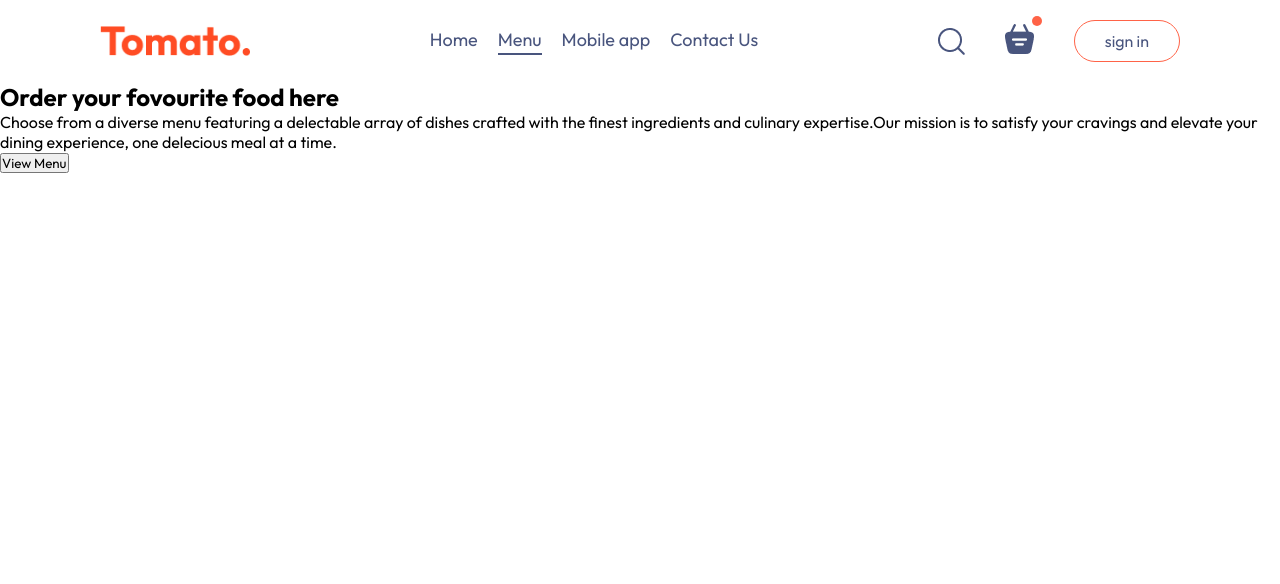
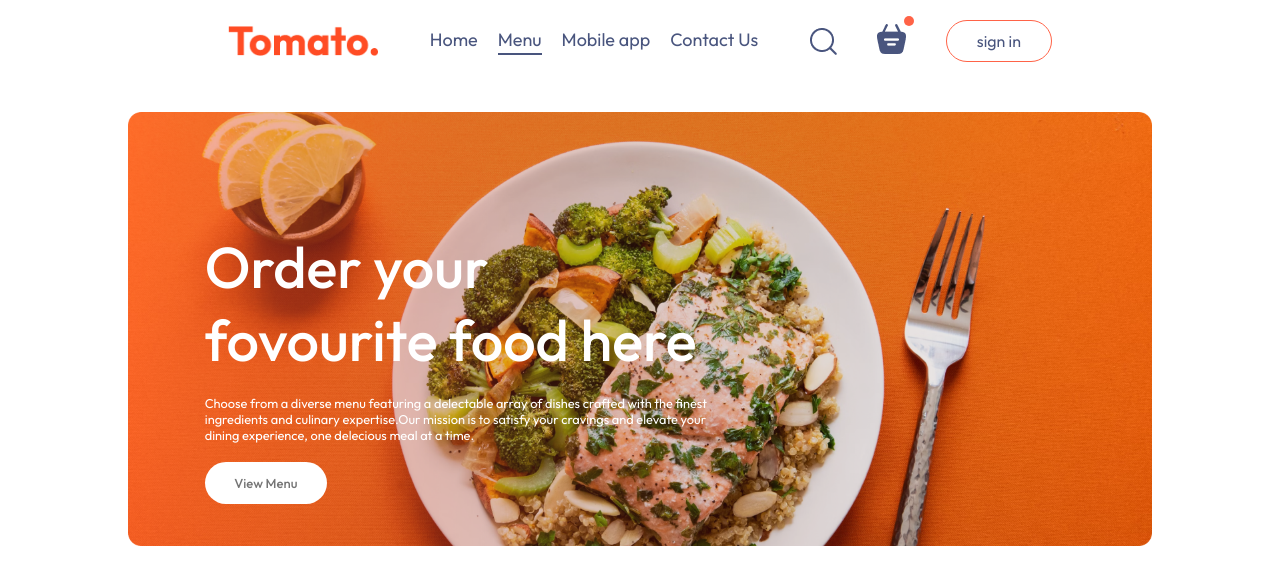
Before and after one commit to MungaiHub/react-food-delivery, a React (Vite) app in the folder frontend/: page / in a window 1280 px wide. Shown: the top 584 px of the page. Built offline with nearby package versions, Linux system fonts and the light colour scheme.

Commit message:
add some css to header

```diff
--- a/frontend/src/components/Header/Header.css
+++ b/frontend/src/components/Header/Header.css
@@ -0,0 +1,37 @@
+.header{
+    height:34vw;
+    background: url('/header_img.png') no-repeat;
+    background-size: contain;
+    position: relative;
+   margin:30px auto;
+}
+.header-contents{
+    position:absolute;
+    display:flex;
+    flex-direction: column;
+    align-items: start;
+    gap:1.5vw;
+    max-width:50%;
+    bottom:10%;
+    left:6vw;
+    animation:fadeIn 3s;
+}
+
+.header-contents h2{
+    font-weight: 500;
+    color:white;
+    font-size: max(4.5vw, 22px);
+}
+.header-contents p{
+    color:white;
+    font-size:1vw;
+}
+.header-contents button{
+    border:none;
+    color:#747474;
+    font-weight: 500;
+    padding: 1vw 2.3vw;
+    background-color: white;
+    font-size: max(1vw, 13px);
+    border-radius: 50px;
+}
--- a/frontend/src/index.css
+++ b/frontend/src/index.css
@@ -13,3 +13,15 @@
   text-decoration: none;
   color: inherit;
 }
+.app{
+  width:80%;
+  margin:auto;
+}
+@keyframes fadeIn{
+  0%{
+    opacity:0;
+  }
+  100%{
+    opacity:1;
+  }
+}
```
Also changed, not shown: frontend/src/components/ExploreMenu/ExploreMenu.jsx (added, +11 -0 lines), frontend/src/components/ExploreMenu/ExploreMenu.css (added).
